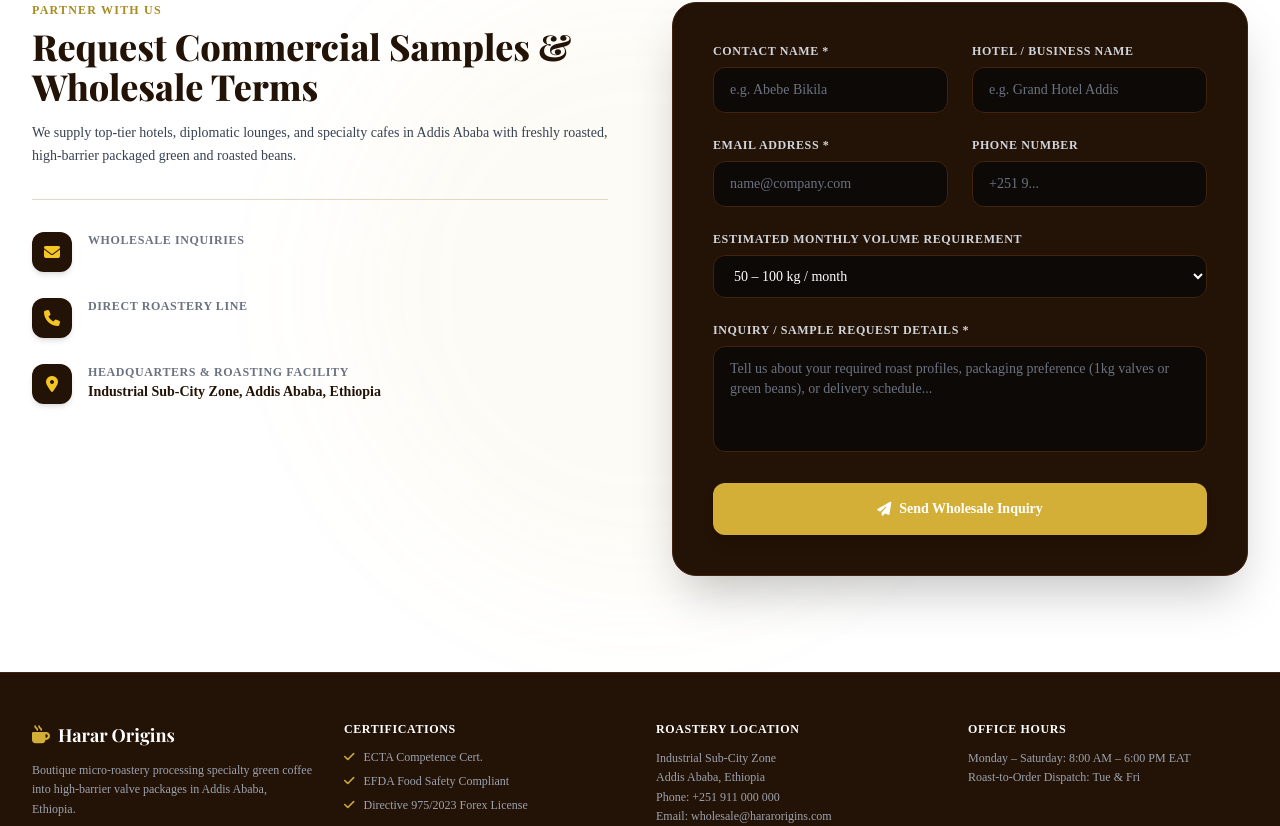
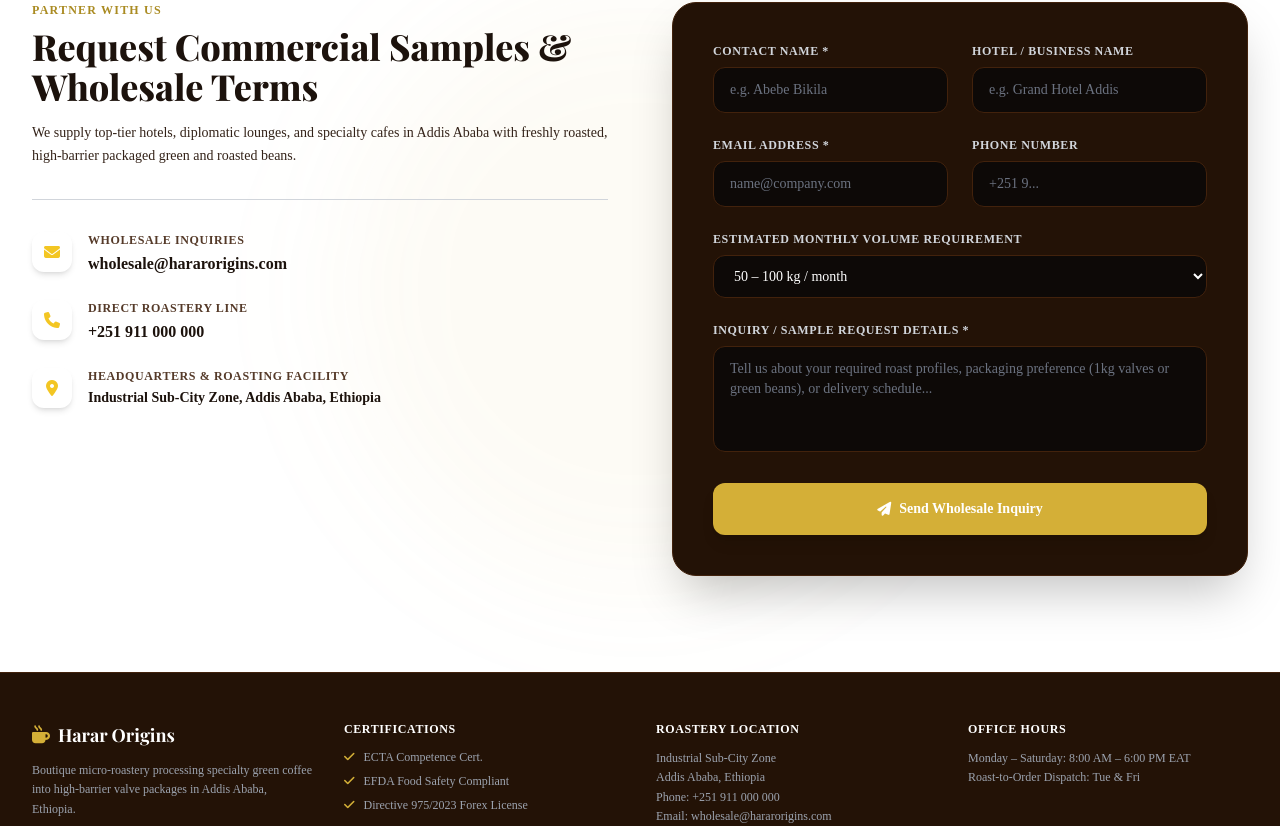
Before and after one commit to mirhu12/harar-origins-web, a Next.js app: page / in a window 1280 px wide. Shown: the part 4440-5266 px from the top of the page. Built offline with nearby package versions, Linux system fonts and the light colour scheme; a web font is replaced by a local one.

Commit message:
Fix text visibility and high-contrast styling for contact details column

```diff
--- a/components/ContactForm.tsx
+++ b/components/ContactForm.tsx
@@ -64,36 +64,35 @@
         <div className="grid grid-cols-1 lg:grid-cols-2 gap-16 items-start">
 
           {/* Left Column: Contact Details & Info */}
-<div className="space-y-8 text-coffee-950">
+<div className="space-y-8">
   <div>
     <span className="text-gold-600 font-bold text-xs uppercase tracking-widest block mb-2">
       Partner With Us
     </span>
 
-    {/* Main Heading - Dark Coffee Color for High Contrast */}
-    <h2 className="font-serif text-3xl sm:text-4xl font-extrabold text-coffee-900 leading-tight">
+    <h2 className="font-serif text-3xl sm:text-4xl font-extrabold leading-tight" style={{ color: "#1c120c" }}>
       Request Commercial Samples & Wholesale Terms
     </h2>
 
-    {/* Subtitle Paragraph - Dark Slate for Clear Visibility */}
-    <p className="text-gray-700 text-sm mt-4 leading-relaxed font-normal">
+    <p className="text-sm mt-4 leading-relaxed font-normal" style={{ color: "#332218" }}>
       We supply top-tier hotels, diplomatic lounges, and specialty cafes in Addis Ababa with freshly roasted, high-barrier packaged green and roasted beans.
     </p>
   </div>
 
-  <div className="space-y-6 text-sm border-t border-coffee-200 pt-8">
+  <div className="space-y-6 text-sm border-t border-gray-300 pt-8">
     {/* Wholesale Inquiries */}
     <div className="flex items-start gap-4">
-      <div className="w-10 h-10 rounded-xl bg-coffee-900 text-gold-400 flex items-center justify-center shrink-0 shadow-md">
+      <div className="w-10 h-10 rounded-xl bg-coffee-950 text-gold-400 flex items-center justify-center shrink-0 shadow-md">
         <i className="fa-solid fa-envelope text-base" />
       </div>
       <div>
-        <div className="text-xs text-gray-500 uppercase tracking-wider font-bold">
+        <div className="text-xs font-bold uppercase tracking-wider mb-1" style={{ color: "#553a29" }}>
           Wholesale Inquiries
         </div>
         <a
           href="mailto:wholesale@hararorigins.com"
-          className="text-coffee-950 font-bold text-base hover:text-gold-600 transition block mt-0.5"
+          className="font-bold text-base hover:underline block"
+          style={{ color: "#1c120c" }}
         >
           wholesale@hararorigins.com
         </a>
@@ -102,16 +101,17 @@
 
     {/* Direct Roastery Line */}
     <div className="flex items-start gap-4">
-      <div className="w-10 h-10 rounded-xl bg-coffee-900 text-gold-400 flex items-center justify-center shrink-0 shadow-md">
+      <div className="w-10 h-10 rounded-xl bg-coffee-950 text-gold-400 flex items-center justify-center shrink-0 shadow-md">
         <i className="fa-solid fa-phone text-base" />
       </div>
       <div>
-        <div className="text-xs text-gray-500 uppercase tracking-wider font-bold">
+        <div className="text-xs font-bold uppercase tracking-wider mb-1" style={{ color: "#553a29" }}>
           Direct Roastery Line
         </div>
         <a
           href="tel:+251911000000"
-          className="text-coffee-950 font-bold text-base hover:text-gold-600 transition block mt-0.5"
+          className="font-bold text-base hover:underline block"
+          style={{ color: "#1c120c" }}
         >
           +251 911 000 000
         </a>
@@ -120,14 +120,14 @@
 
     {/* Headquarters & Facility */}
     <div className="flex items-start gap-4">
-      <div className="w-10 h-10 rounded-xl bg-coffee-900 text-gold-400 flex items-center justify-center shrink-0 shadow-md">
+      <div className="w-10 h-10 rounded-xl bg-coffee-950 text-gold-400 flex items-center justify-center shrink-0 shadow-md">
         <i className="fa-solid fa-location-dot text-base" />
       </div>
       <div>
-        <div className="text-xs text-gray-500 uppercase tracking-wider font-bold">
+        <div className="text-xs font-bold uppercase tracking-wider mb-1" style={{ color: "#553a29" }}>
           Headquarters & Roasting Facility
         </div>
-        <p className="text-coffee-900 font-semibold text-sm mt-0.5">
+        <p className="font-semibold text-sm" style={{ color: "#1c120c" }}>
           Industrial Sub-City Zone, Addis Ababa, Ethiopia
         </p>
       </div>
```
